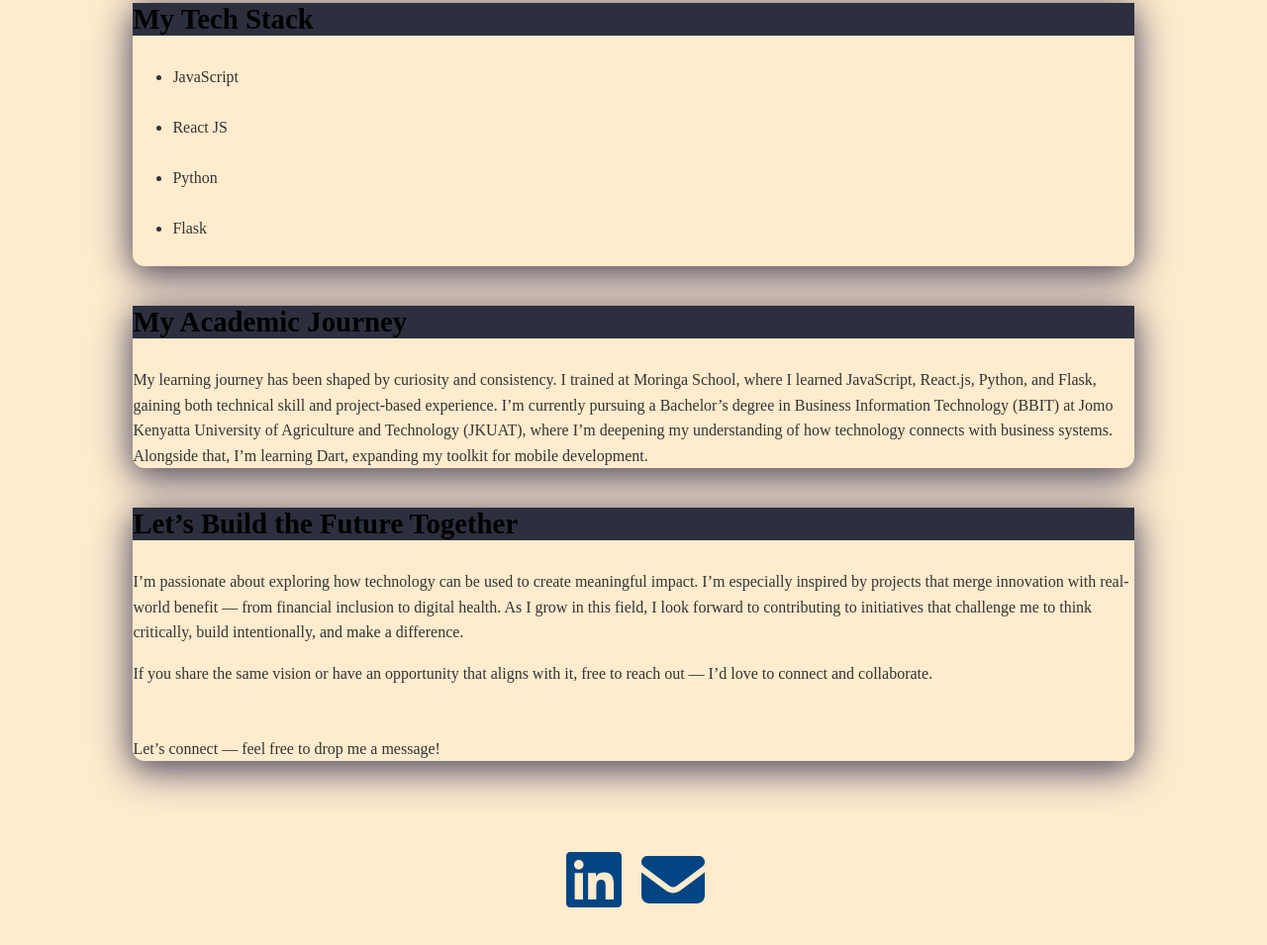
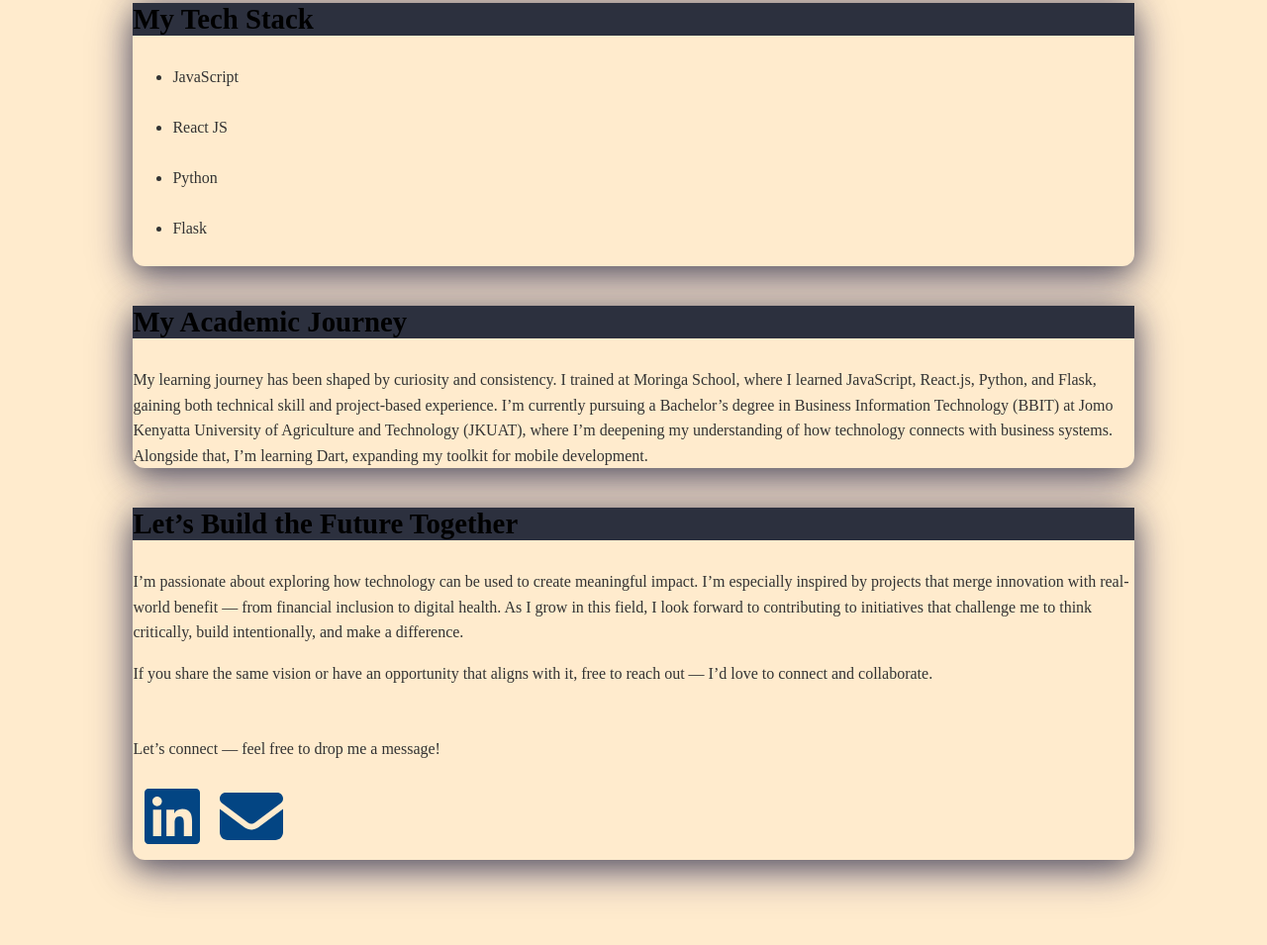
Before and after one commit to LavenderMorara/My-Portfolio, a plain HTML site: page index.html in a window 1280 px wide. Shown: the part 888-1843 px from the top of the page at 99% size. Drawn offline with Linux system fonts and the light colour scheme.

Commit message:
edited the footer

```diff
--- a/index.html
+++ b/index.html
@@ -63,10 +63,8 @@
             </p>
             <br>
              <p class="letter-size">Let’s connect — feel free to drop me a message!</p>
-        </div>
-     </main>
-  <footer id="contact">
-  <a href="https://www.linkedin.com/in/chiya-morara-8577462b1?utm_source=share&utm_campaign=share_via&utm_content=profile&utm_medium=android_app" target="_blank" class="social-icon-link">
+             <div id="contact">
+                <a href="https://www.linkedin.com/in/chiya-morara-8577462b1?utm_source=share&utm_campaign=share_via&utm_content=profile&utm_medium=android_app" target="_blank" class="social-icon-link">
   <svg xmlns="http://www.w3.org/2000/svg" viewBox="0 0 640 640" class="social-icon">
     <path d="M512 96L127.9 96C110.3 96 96 110.5 96 128.3L96 511.7C96 529.5 110.3 544 127.9 544L512 544C529.6 544 544 529.5 544 511.7L544 128.3C544 110.5 529.6 96 512 96zM231.4 480L165 480L165 266.2L231.5 266.2L231.5 480L231.4 480zM198.2 160C219.5 160 236.7 177.2 236.7 198.5C236.7 219.8 219.5 237 198.2 237C176.9 237 159.7 219.8 159.7 198.5C159.7 177.2 176.9 160 198.2 160zM480.3 480L413.9 480L413.9 376C413.9 351.2 413.4 319.3 379.4 319.3C344.8 319.3 339.5 346.3 339.5 374.2L339.5 480L273.1 480L273.1 266.2L336.8 266.2L336.8 295.4L337.7 295.4C346.6 278.6 368.3 260.9 400.6 260.9C467.8 260.9 480.3 305.2 480.3 362.8L480.3 480z"/>
   </svg>
@@ -78,7 +76,9 @@
   </svg>
   </a>
   </span>
-    </footer>
+             </div>
+        </div>
+     </main>
 
 </body>
 </html>
```
